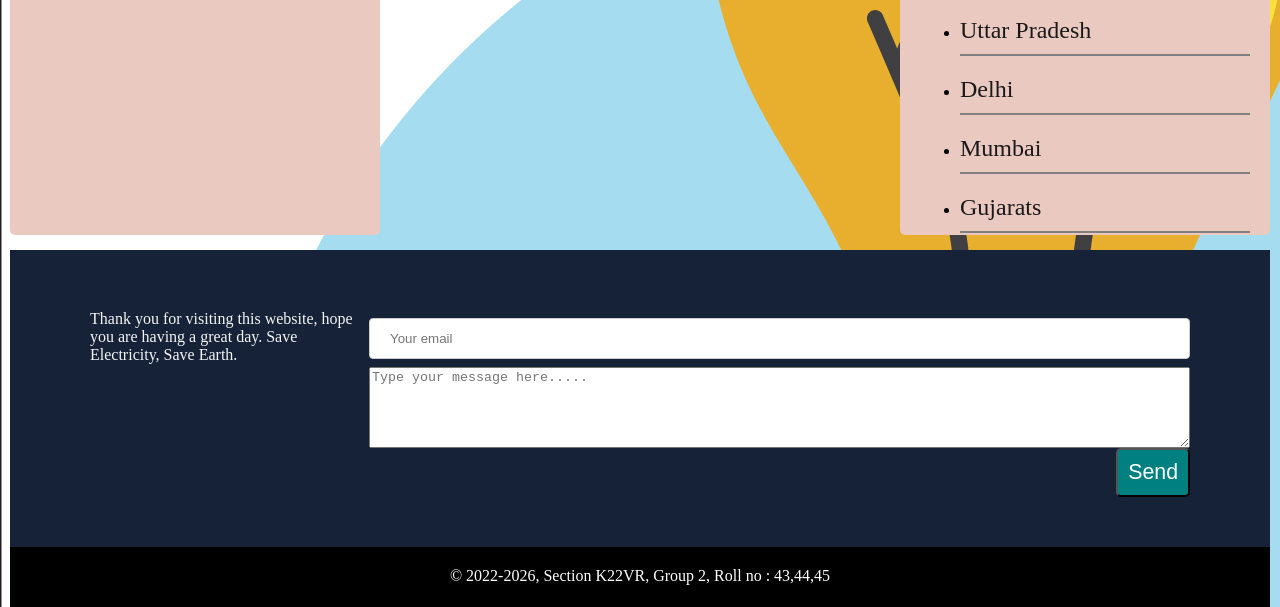
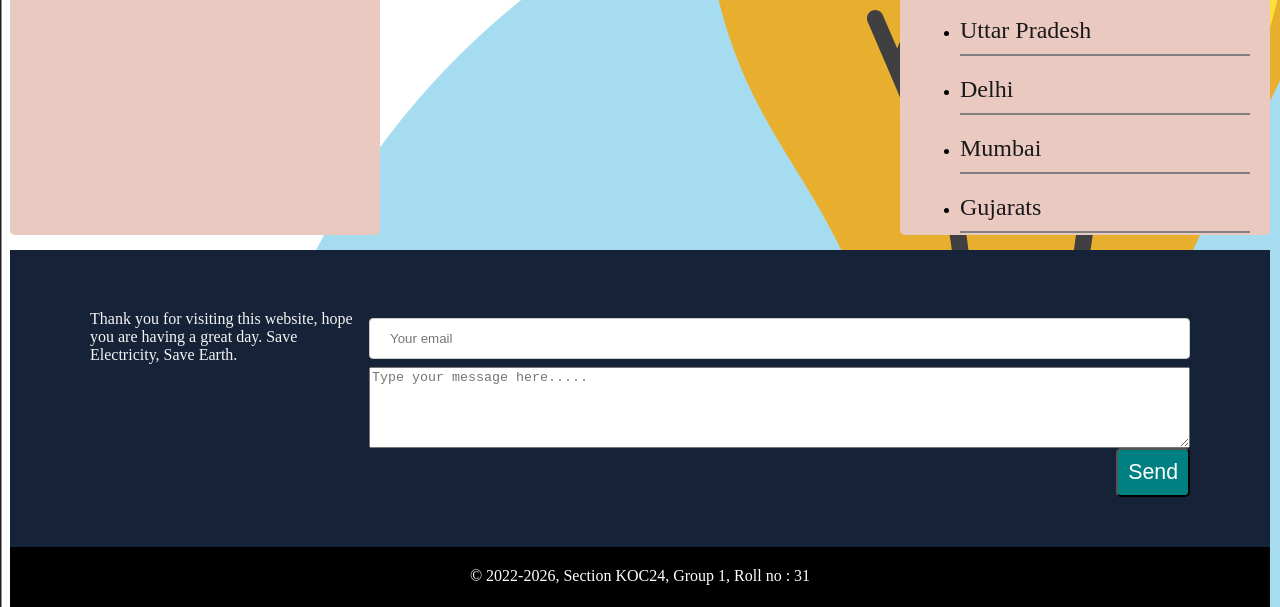
Before and after one commit to Akashdeepsingh82/Seeking-Truth_KOC24_CipherSchools, a plain HTML site: page homepage.html in a window 1280 px wide. Shown: the part 470-1077 px from the top of the page. Drawn offline with nearby package versions, Linux system fonts and the light colour scheme; files whose address does not match are found by name.

Commit message:
Update homepage.html

```diff
--- a/homepage.html
+++ b/homepage.html
@@ -145,7 +145,7 @@
 
     <div class="footer_bottom">
         <div class="footer_bottom_content">
-             <p>© 2022-2026, Section K22VR, Group 2, Roll no : 43,44,45 </p>
+             <p>© 2022-2026, Section KOC24, Group 1, Roll no : 31 </p>
         </div>
 
     </div>
```
